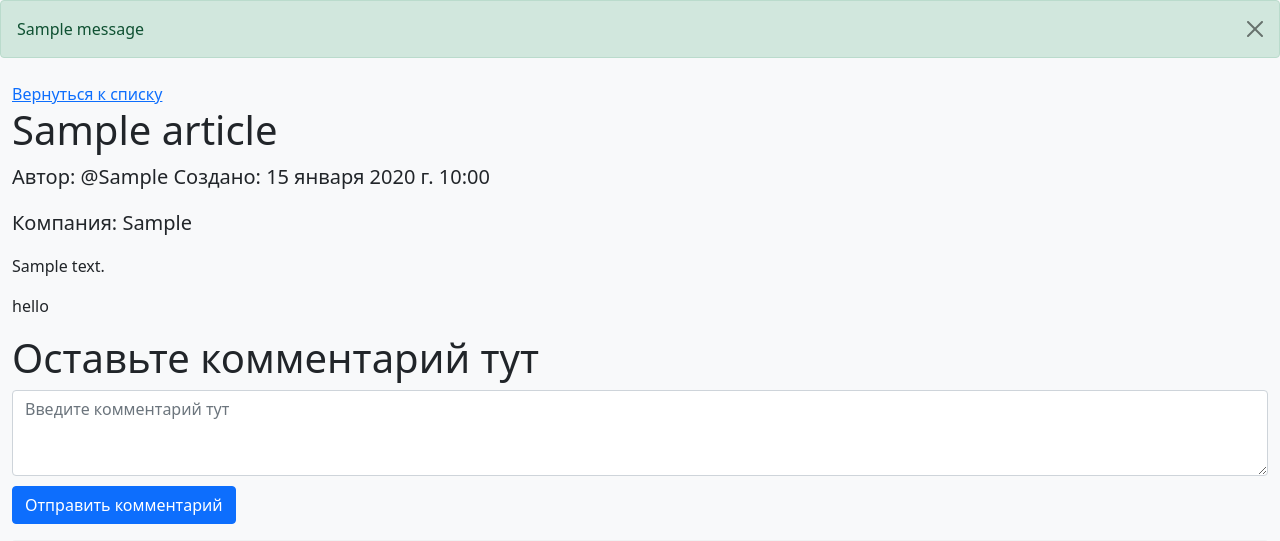
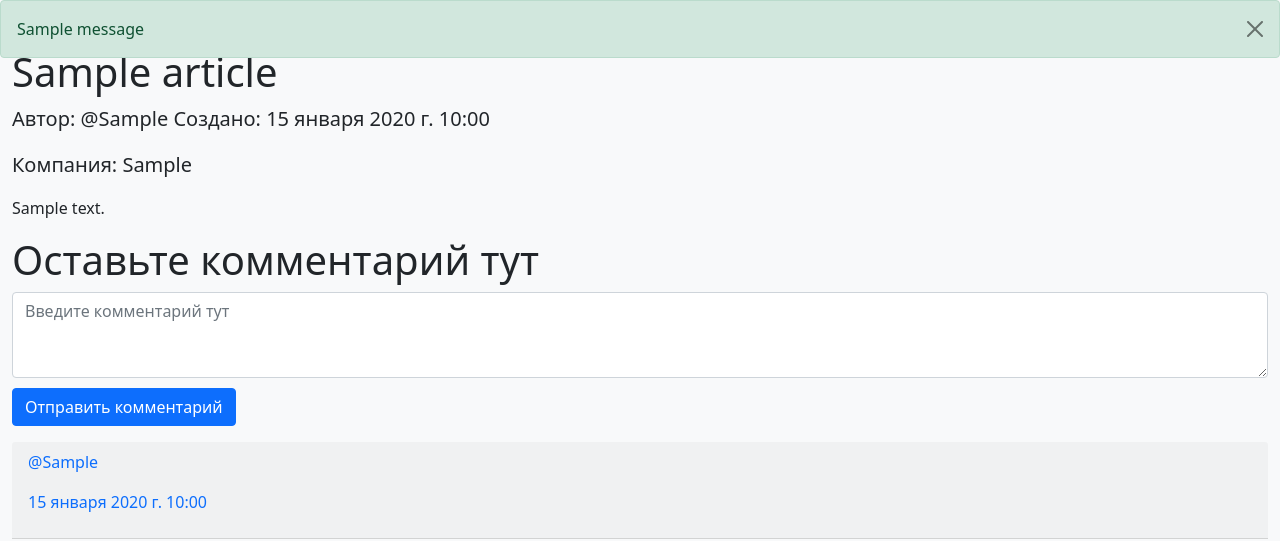
Before and after one commit to Evgeniy-Pavlov/public_blog, a Django app: page /article-detail/1 in a window 1280 px wide. Shown: the part 70-611 px from the top of the page. Run offline with Django 4.2, Linux system fonts and the light colour scheme; tables that the repository leaves empty hold one stand-in row (values such as "Sample post"); one stand-in notice (Sample message) is shown; some libraries are stand-ins or nearby versions.

Commit message:
внес правки в отображение полей форм и алертов

```diff
--- a/blog/mainapp/forms.py
+++ b/blog/mainapp/forms.py
@@ -30,7 +30,7 @@ class UpdateUserForm(forms.ModelForm):
     about_me = forms.CharField(max_length=500, required=False, widget=forms.TextInput(attrs={'class': 'form-control'}), label='Обо мне')
     is_company = forms.BooleanField(label='Признак корпоративного аккаунта.', required=False)
     company = forms.CharField(max_length=20, label='Название компании')
-    logo = forms.ImageField(label='Фото профиля')
+    logo = forms.ImageField(label='Фото профиля', widget=forms.FileInput(attrs={'class': 'form-control', 'style': 'width: 500px;'}))
 
     class Meta:
         model = UserBase
--- a/blog/mainapp/templates/mainapp/article_detail.html
+++ b/blog/mainapp/templates/mainapp/article_detail.html
@@ -4,7 +4,7 @@
 {% block body %}
 <a href="/">Вернуться к списку</a>
     <h1 class="display-6">{{object.title}}</h1>
-    {% if art.author.id == user.id and user.is_authenticated or user.is_superuser %}
+    {% if user.is_authenticated and object.author.id == user.id or user.is_superuser %}
     <p class="card-text"><a href="/article-update/{{object.id}}">Редактировать</a></p>
     <p class="card-text"><a href="/article-delete/{{object.id}}">Удалить</a></p>
     {% endif %}
@@ -17,10 +17,6 @@
         </p>
       {% endif %}
     <div class="bd-example-snippet bd-code-snippet"><p>{{object.body | safe}}</p></div>
-
-
-    <p>hello</p>
-
 
     {% if user.is_authenticated %}
     <div>
--- a/blog/templates/base.html
+++ b/blog/templates/base.html
@@ -60,18 +60,21 @@
     </div>
   </nav>
   {% endblock  %}
+
   {% if messages %}
   {% for message in messages %}
-    <div class="alert alert-success alert-dismissible" role="alert">{{message}}
-      <button type="button" class="btn-close" data-bs-dismiss="alert" aria-label="Close"></button>
+    <div class="alert alert-success alert-dismissible" role="alert" style="z-index: 10; position: absolute; width: 100%;">{{message}}
+      <button type="button" class="btn-close" data-bs-dismiss="alert" aria-label="Close" ></button>
     </div>
   {% endfor %}
 
   {% endif %}
 
-  <div class="container-xxl bd-gutter mt-3 my-md-4 bd-layout">
-  {% block body %}
-  {% endblock %}
+<div class="container-xxl bd-gutter mt-3 my-md-4 bd-layout">
+
+{% block body %}
+{% endblock %}
+
 </div>
 </body>
 
```
